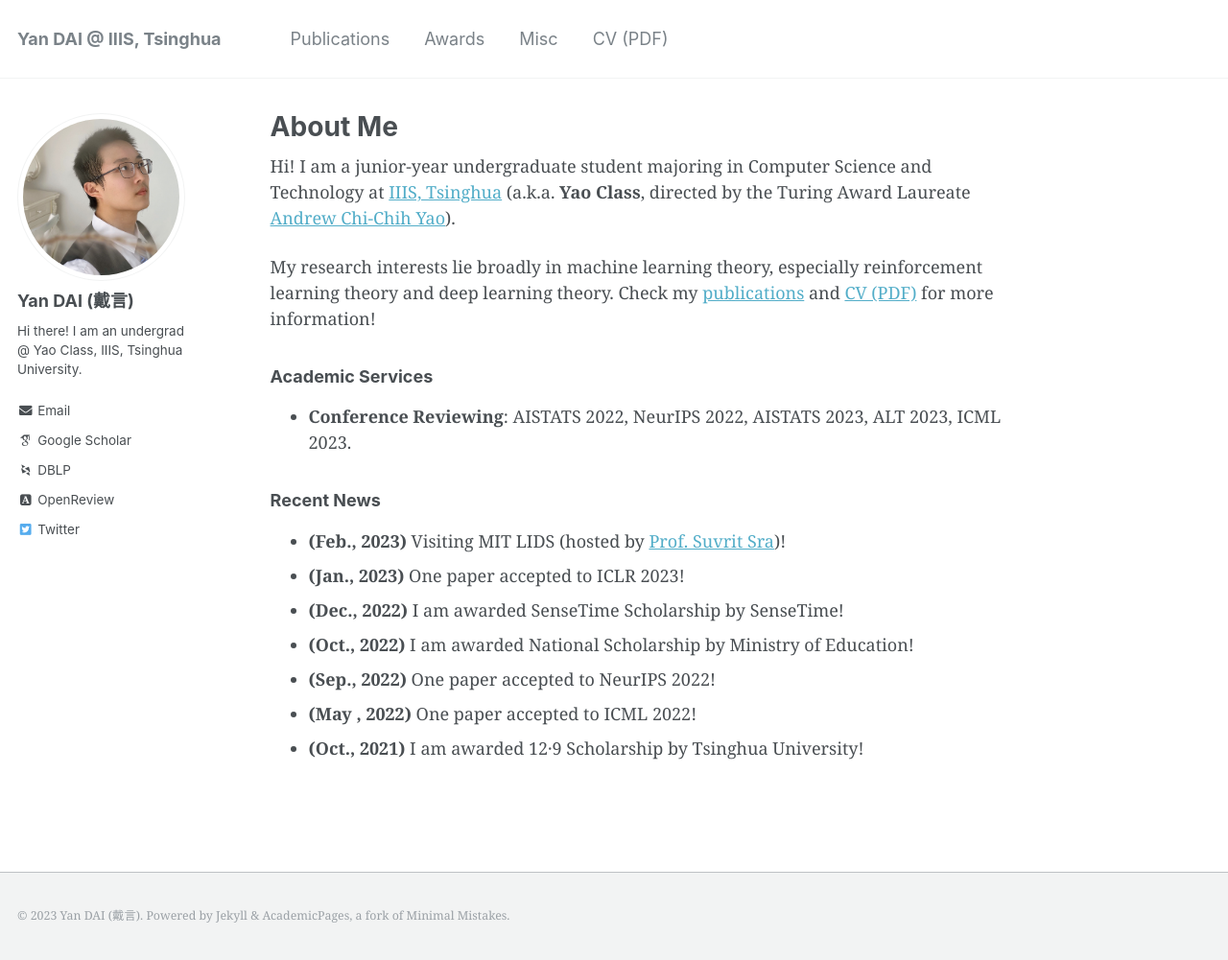
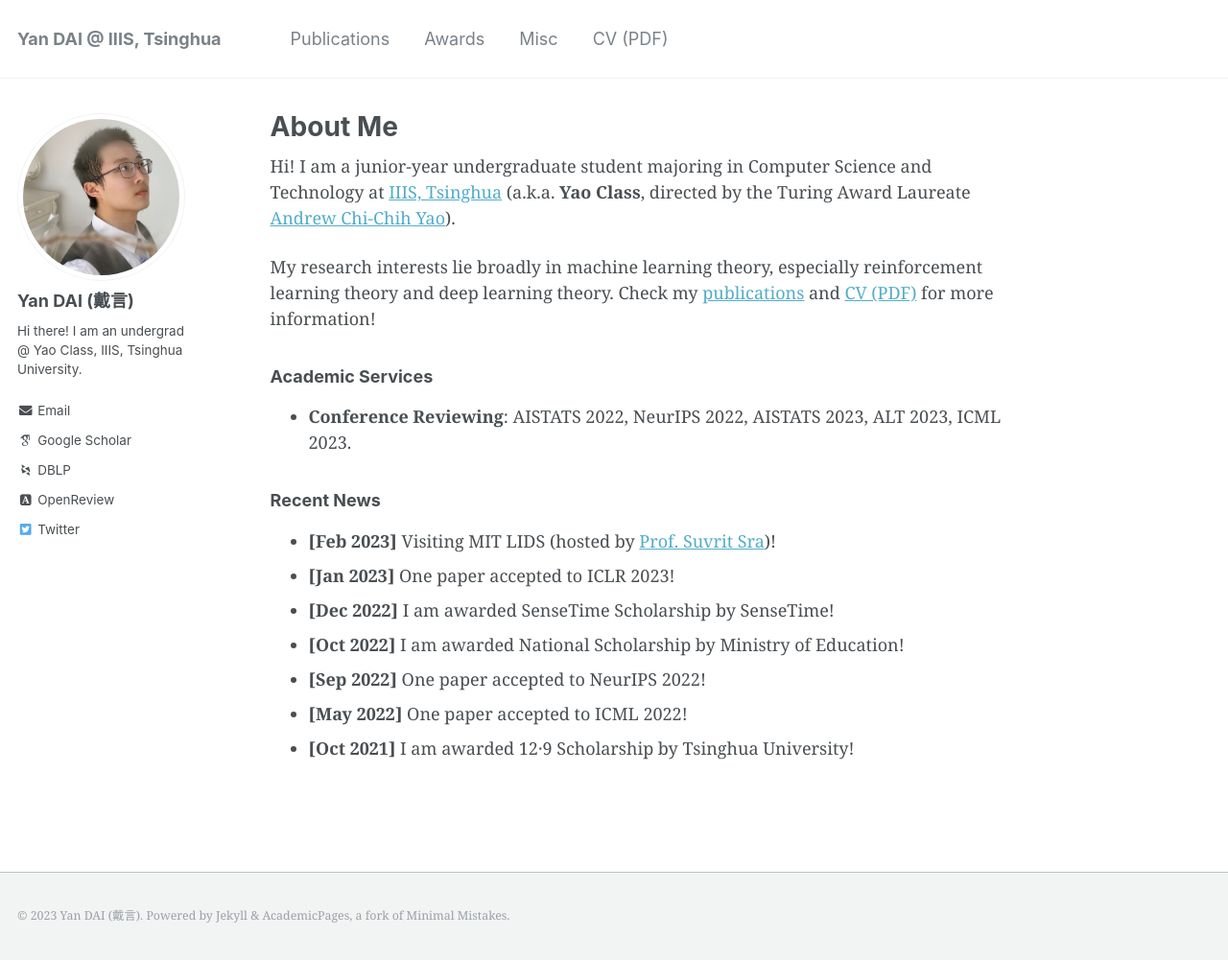
Before and after one commit to yandaichn/yandaichn.github.io, a Jekyll site: the page built from _pages/about.md, in a window 1280 px wide and 1001 px high. Shown: the whole window at 96% size. Built offline with Jekyll 4.4.1, drawn with Linux system fonts in a browser that asks for light colours; some web fonts are replaced.

```diff
--- a/_pages/about.md
+++ b/_pages/about.md
@@ -16,10 +16,10 @@ My research interests lie broadly in machine learning theory, especially reinfor
 * **Conference Reviewing**: AISTATS 2022, NeurIPS 2022, AISTATS 2023, ALT 2023, ICML 2023.
 
 ### Recent News
-* **(Feb., 2023)** Visiting MIT LIDS (hosted by [Prof. Suvrit Sra](https://optml.mit.edu/index.html))!
-* **(Jan., 2023)** One paper accepted to ICLR 2023!
-* **(Dec., 2022)** I am awarded SenseTime Scholarship by SenseTime!
-* **(Oct., 2022)** I am awarded National Scholarship by Ministry of Education!
-* **(Sep., 2022)** One paper accepted to NeurIPS 2022!
-* **(May , 2022)** One paper accepted to ICML 2022!
-* **(Oct., 2021)** I am awarded 12·9 Scholarship by Tsinghua University!
+* **\[Feb 2023\]** Visiting MIT LIDS (hosted by [Prof. Suvrit Sra](https://optml.mit.edu/index.html))!
+* **\[Jan 2023\]** One paper accepted to ICLR 2023!
+* **\[Dec 2022\]** I am awarded SenseTime Scholarship by SenseTime!
+* **\[Oct 2022\]** I am awarded National Scholarship by Ministry of Education!
+* **\[Sep 2022\]** One paper accepted to NeurIPS 2022!
+* **\[May 2022\]** One paper accepted to ICML 2022!
+* **\[Oct 2021\]** I am awarded 12·9 Scholarship by Tsinghua University!
```
Also changed, not shown: _pages/talks.md (+6 -6 lines).
